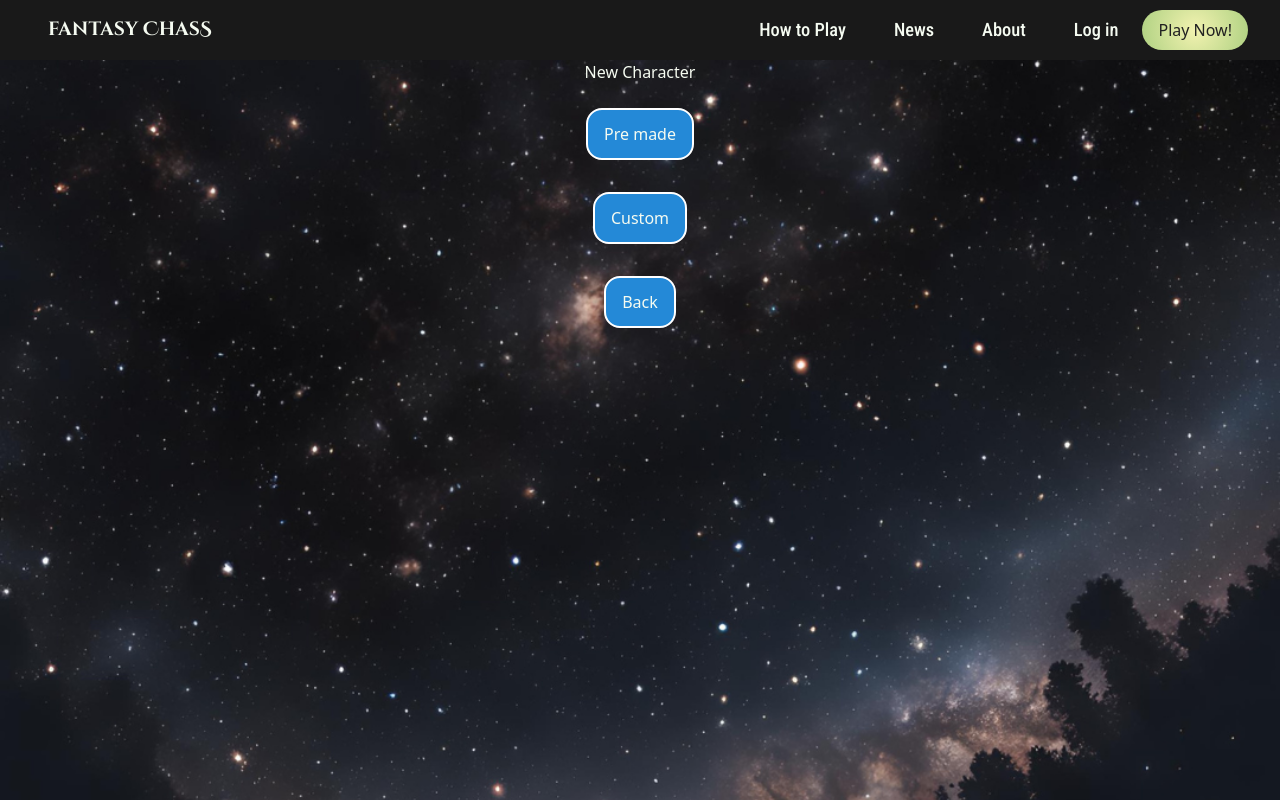
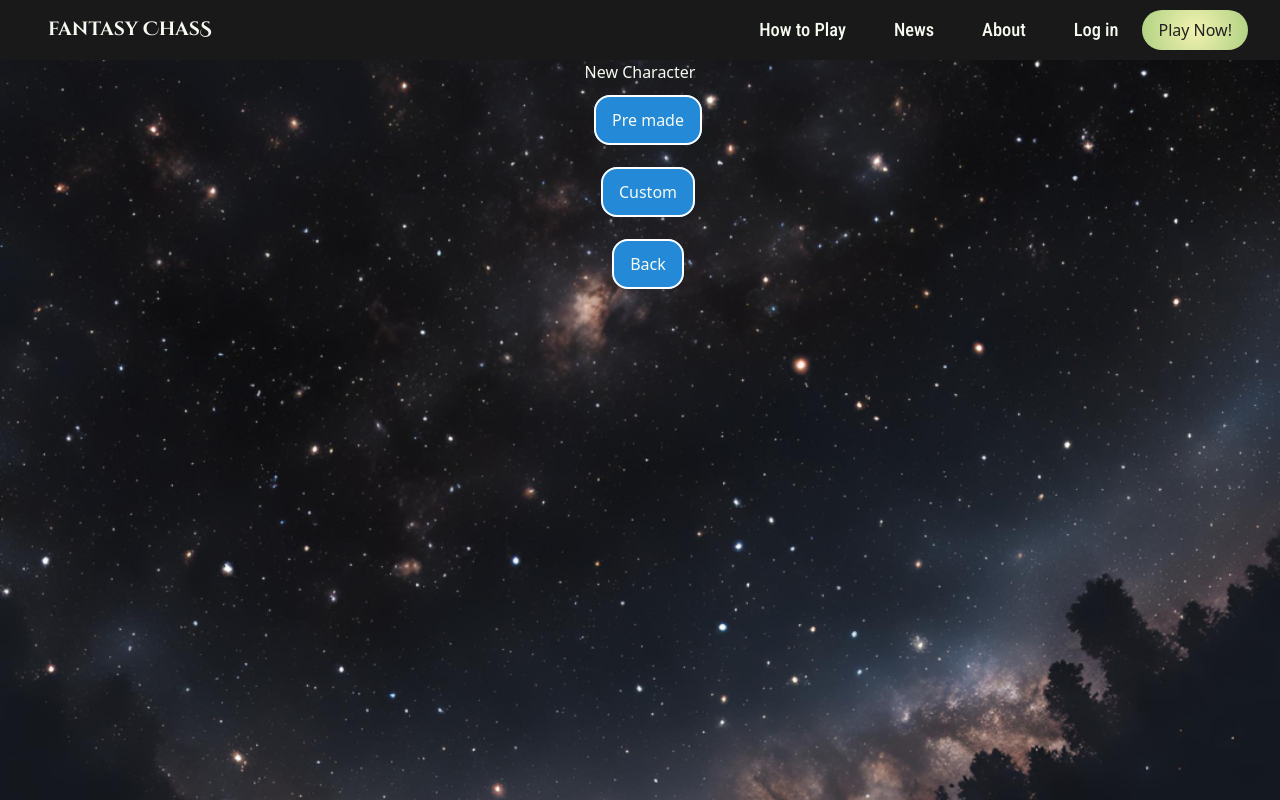
Before and after one commit to f-eighty7/ChasChallenger, a React (Vite) app: page /characters/new in a window 1280 px wide. Built offline with nearby package versions, Linux system fonts and the light colour scheme.

Commit message:
style: move some style to correct element

```diff
--- a/src/routes/NewCharacterRoute.module.css
+++ b/src/routes/NewCharacterRoute.module.css
@@ -7,13 +7,10 @@
   list-style: none;
 }
 
-.linksList li {
+.linksList li a {
   padding: 0.75rem 1rem;
   border: 2px solid white;
   border-radius: 1rem;
   background-color: #2489d7;
-}
-
-.linksList li a {
   text-decoration: none;
 }
```
